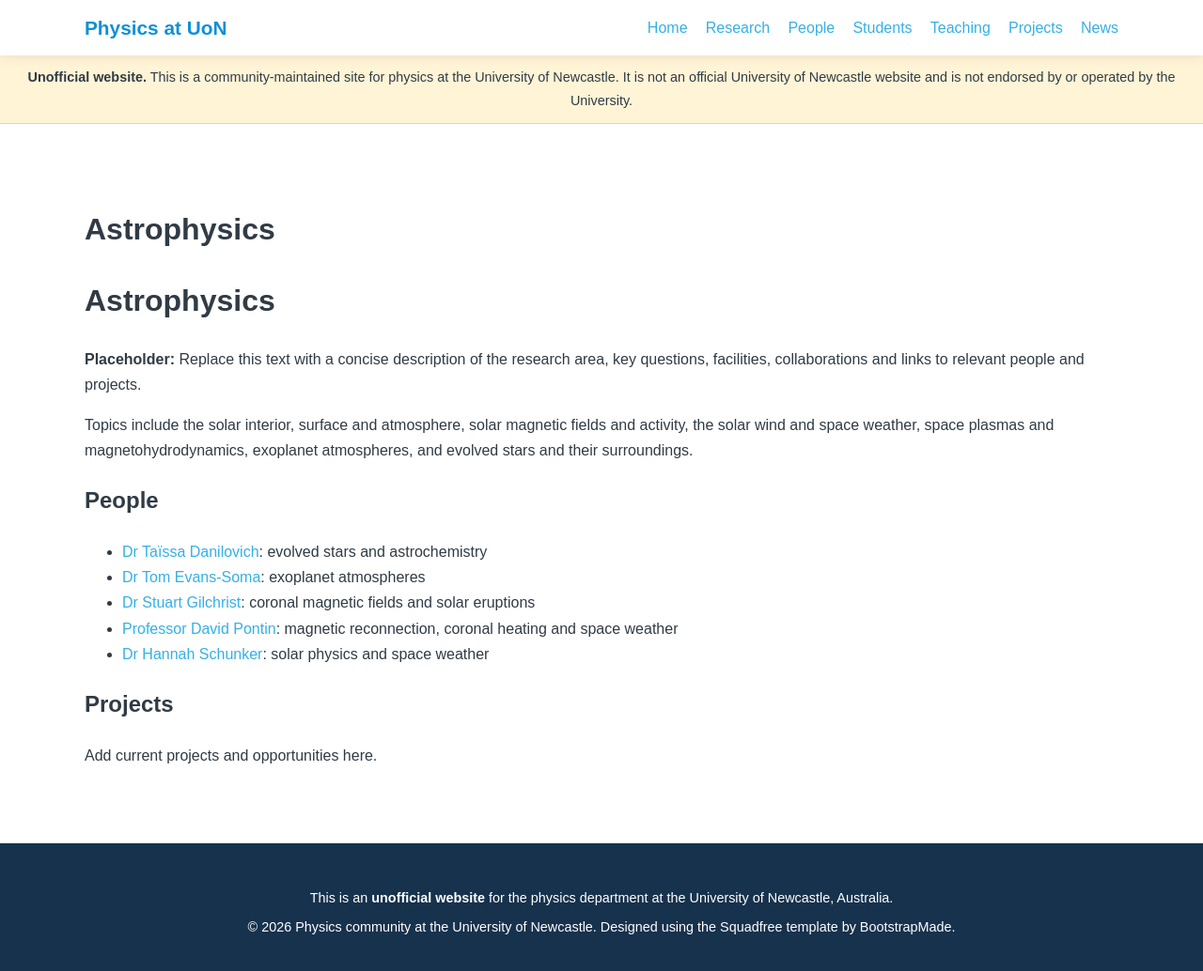
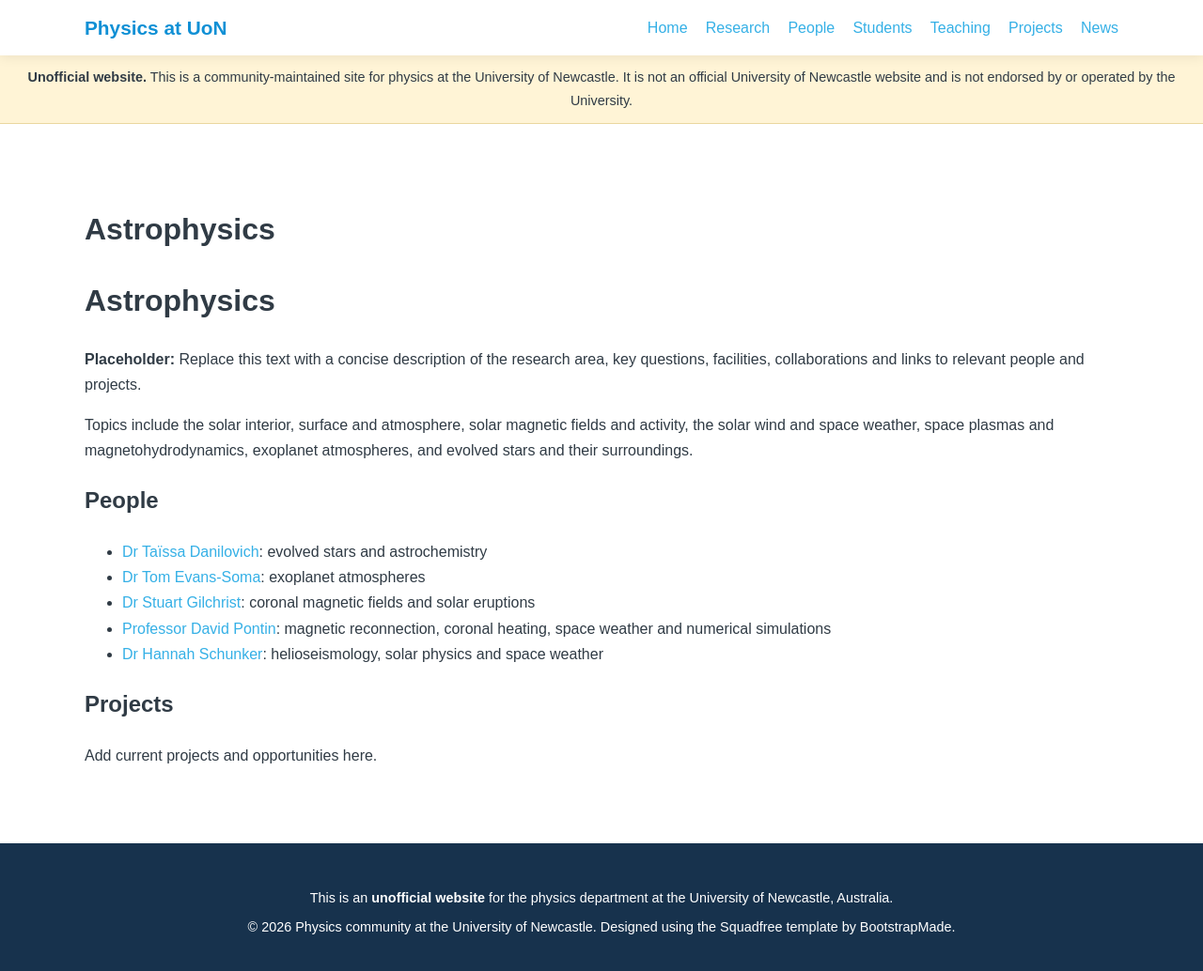
Before and after one commit to NewyPhysics/unofficial_homepage, a Jekyll site: the page built from _research/astrophysics.md, in a window 1280 px wide and 1046 px high. Shown: the top 1034 px of the window at 94% size. Built offline with Jekyll 4.4.1, drawn with Linux system fonts in a browser that asks for light colours.

Commit message:
Add helioseismology (Schunker) and numerical simulations (Pontin) to research
Co-Authored-By: Claude Opus 5.5 <noreply@anthropic.com>
Claude-Session: https://claude.ai/code/session_01LYcBCLwvG5rvH6dJMd99nN

```diff
--- a/_research/astrophysics.md
+++ b/_research/astrophysics.md
@@ -13,8 +13,8 @@ Topics include the solar interior, surface and atmosphere, solar magnetic fields
 - [Dr Taïssa Danilovich]({{ '/people/danilovich-taissa/' | relative_url }}): evolved stars and astrochemistry
 - [Dr Tom Evans-Soma]({{ '/people/evans-soma-tom/' | relative_url }}): exoplanet atmospheres
 - [Dr Stuart Gilchrist]({{ '/people/gilchrist-stuart/' | relative_url }}): coronal magnetic fields and solar eruptions
-- [Professor David Pontin]({{ '/people/pontin-david/' | relative_url }}): magnetic reconnection, coronal heating and space weather
-- [Dr Hannah Schunker]({{ '/people/schunker-hannah/' | relative_url }}): solar physics and space weather
+- [Professor David Pontin]({{ '/people/pontin-david/' | relative_url }}): magnetic reconnection, coronal heating, space weather and numerical simulations
+- [Dr Hannah Schunker]({{ '/people/schunker-hannah/' | relative_url }}): helioseismology, solar physics and space weather
 
 ## Projects
 
```
Also changed, not shown: _people/pontin-david.md (+1 -1 lines), _people/schunker-hannah.md (+1 -1 lines).
